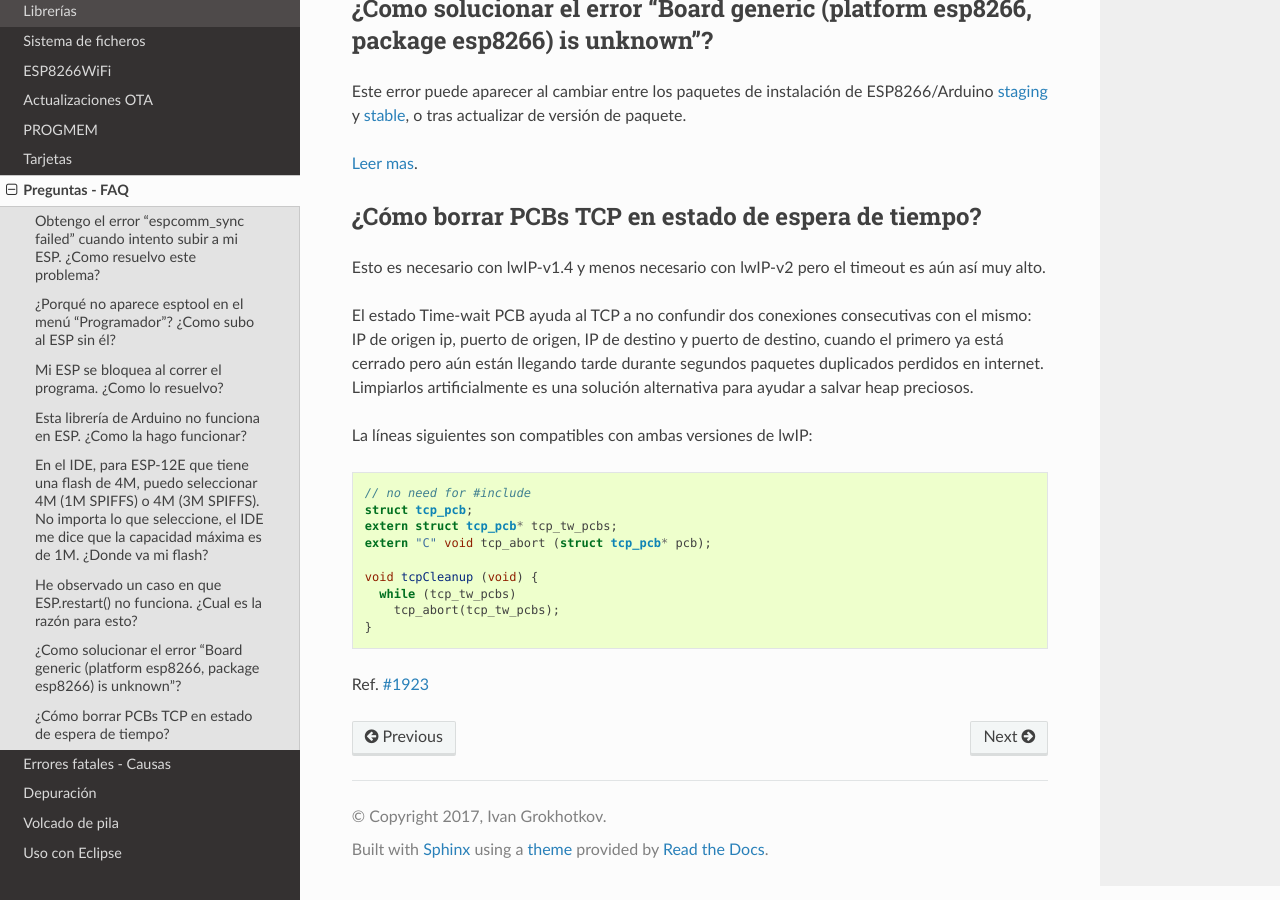
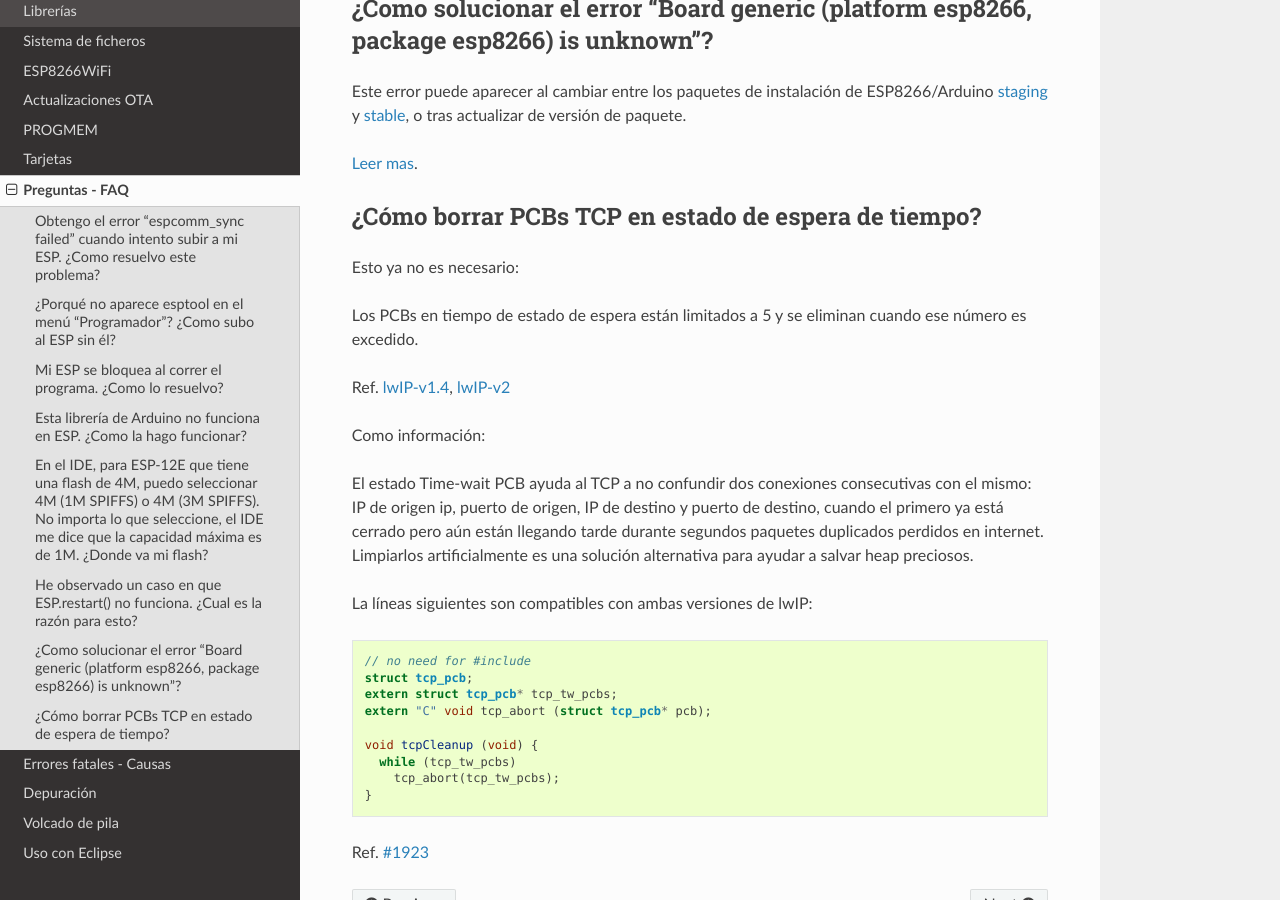
Before and after one commit to lrmoreno007/ESP8266-Arduino-Spanish, a Sphinx documentation site: the page built from doc/faq/readme.rst, in a window 1280 px wide and 900 px high, scrolled down 1931 px. Built offline with Sphinx 7.4.7 and the Read the Docs theme 2.0.0, drawn with Linux system fonts in a browser that asks for light colours.

Commit message:
lwip2 fix and update

```diff
--- a/doc/faq/readme.rst
+++ b/doc/faq/readme.rst
@@ -59,7 +59,14 @@ Este error puede aparecer al cambiar entre los paquetes de instalación de ESP82
 ¿Cómo borrar PCBs TCP en estado de espera de tiempo?
 ~~~~~~~~~~~~~~~~~~~~~~~~~~~~~~~~~~~~~~~~~~
 
-Esto es necesario con lwIP-v1.4 y menos necesario con lwIP-v2 pero el timeout es aún así muy alto.
+Esto ya no es necesario:
+
+Los PCBs en tiempo de estado de espera están limitados a 5 y se eliminan cuando ese número es excedido.
+
+Ref.  `lwIP-v1.4 <https://github.com/esp8266/Arduino/commit/07f4d4c241df2c552899857f39a4295164f686f2#diff-f8258e71e25fb9985ca3799e3d8b88ecR399>`__,
+`lwIP-v2 <https://github.com/d-a-v/esp82xx-nonos-linklayer/commit/420960dfc0dbe07114f7364845836ac333bc84f7>`__
+
+Como información:
 
 El estado Time-wait PCB ayuda al TCP a no confundir dos conexiones consecutivas con el mismo: IP de origen ip, puerto de origen, IP de destino y puerto de destino, cuando el primero ya está cerrado pero aún están llegando tarde durante segundos paquetes duplicados perdidos en internet. Limpiarlos artificialmente es una solución alternativa para ayudar a salvar heap preciosos.
 
```
